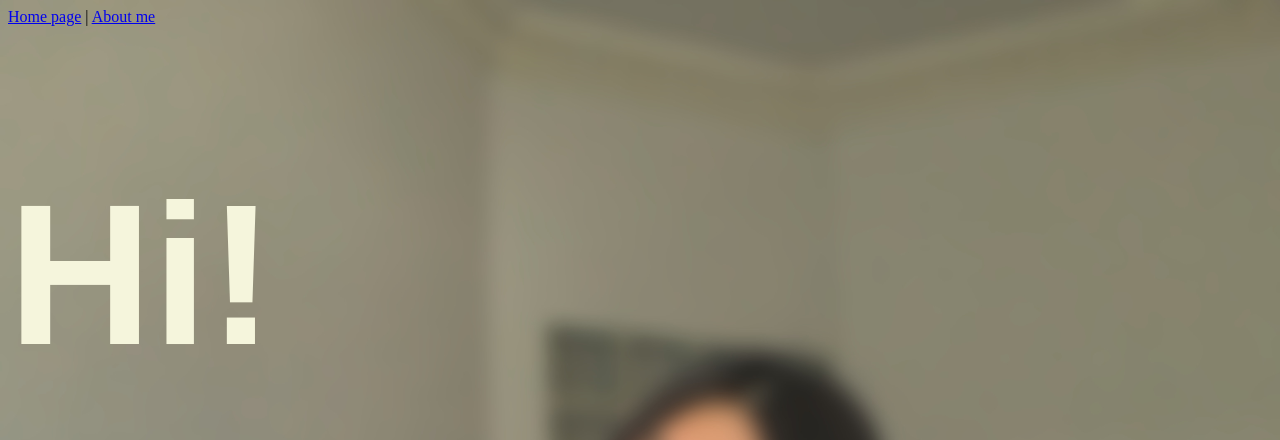
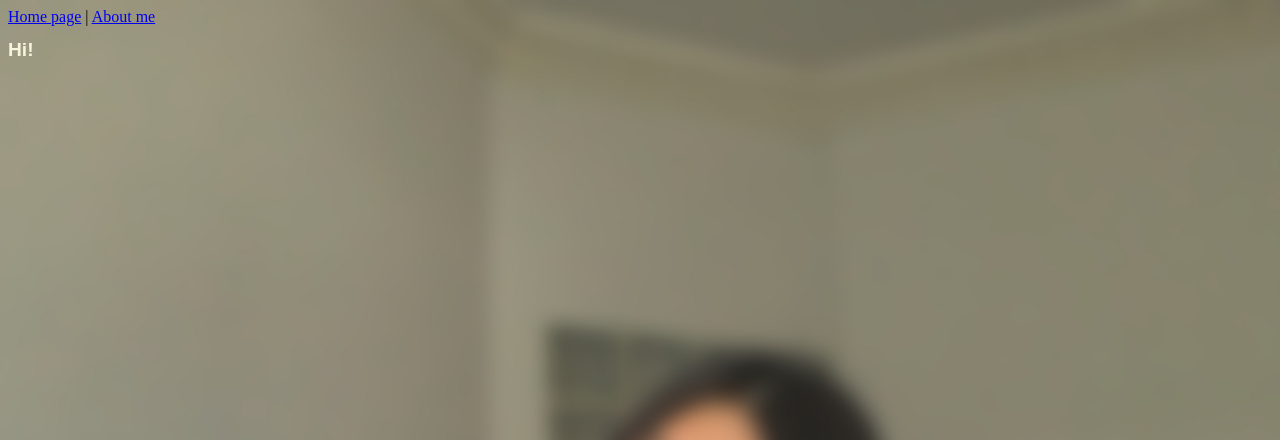
Before and after one commit to SUKITTA/sukitta.github.io, a plain HTML site: page about.html in a window 1280 px wide. Shown: the top 440 px of the page. Drawn offline with Linux system fonts and the light colour scheme.

Commit message:
test font size

```diff
--- a/about.html
+++ b/about.html
@@ -15,7 +15,6 @@ body {
 }
 h1 {
   font-family: 'Anton', sans-serif;
-  font-size: 200px;
   color: beige;
 }
 /* @font-face {
@@ -32,14 +31,16 @@ h1 {
     <div>
         <a href="/index.html">Home page</a> | <a href="/about.html">About me</a>
         <div>
-            <h1>Hi!</h1>
+            <h1 style="font-size: larger;">Hi!</h1>
+        </div>
+        <!-- <div>
             <h2>I'm Sukitta Akarathaneht</h2>
             <h2>You can call me "Jing"</h2>
         </div>
 
         <div>
             <h1>MY ACTIVITIES</h1>
-        </div>
+        </div> -->
     </div>
 </body>
 </html>
```
